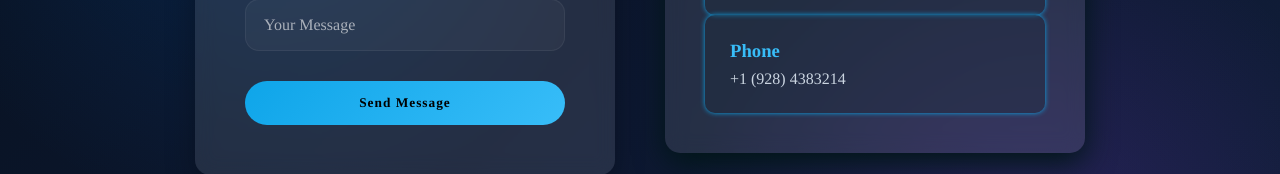
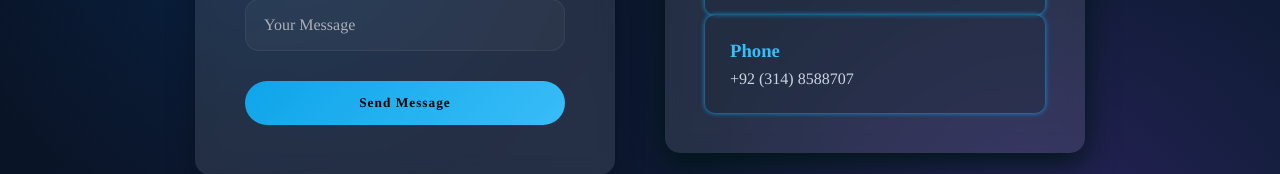
Before and after one commit to ShaniBhai786/UniSoft_Agency, a Next.js app: page /contact in a window 1280 px wide. Shown: the part 389-563 px from the top of the page. Built offline with nearby package versions, Linux system fonts and the light colour scheme; a web font is replaced by a local one.

Commit message:
Update GitHub link in CEO page and correct phone number in Contact Us component

```diff
--- a/src/app/ceo/page.jsx
+++ b/src/app/ceo/page.jsx
@@ -198,7 +198,7 @@ export default function CEOPage() {
                 <a href="https://linkedin.com/in/roshaan-ahmad" target="_blank" className="socialBtn linkedin">
                   <i className="ri-linkedin-fill" /> LinkedIn
                 </a>
-                <a href="https://github.com/roshaan-ahmad" target="_blank" className="socialBtn github">
+                <a href="https://github.com/unisoftpvt" target="_blank" className="socialBtn github">
                   <i className="ri-github-fill" /> GitHub
                 </a>
                 <a href="https://unisoftpvt.com" target="_blank" className="socialBtn portfolio">
--- a/src/app/components/ContactUs.jsx
+++ b/src/app/components/ContactUs.jsx
@@ -18,7 +18,7 @@ function ContactUs() {
 
         <div className="contact-card">
           <h3>Phone</h3>
-          <a href="tel:+19284383214">+1 (928) 4383214 </a>
+          <a href="tel:+923148588707">+92 (314) 8588707 </a>
         </div>
       </div>
     </div>
```
